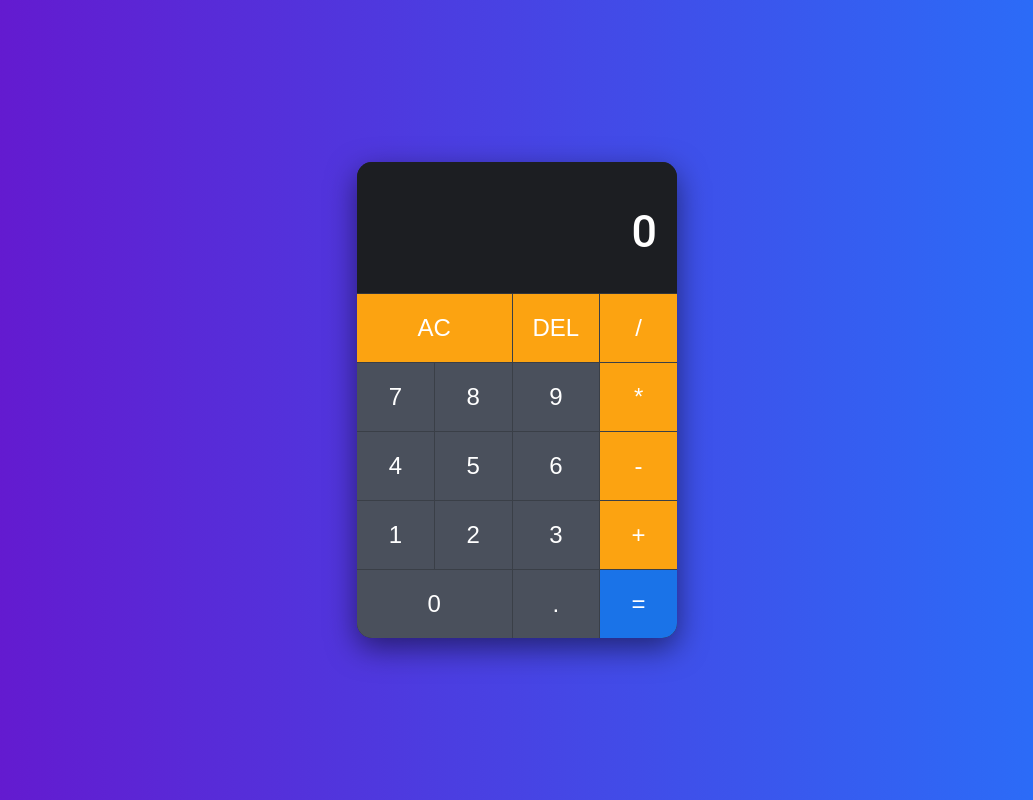
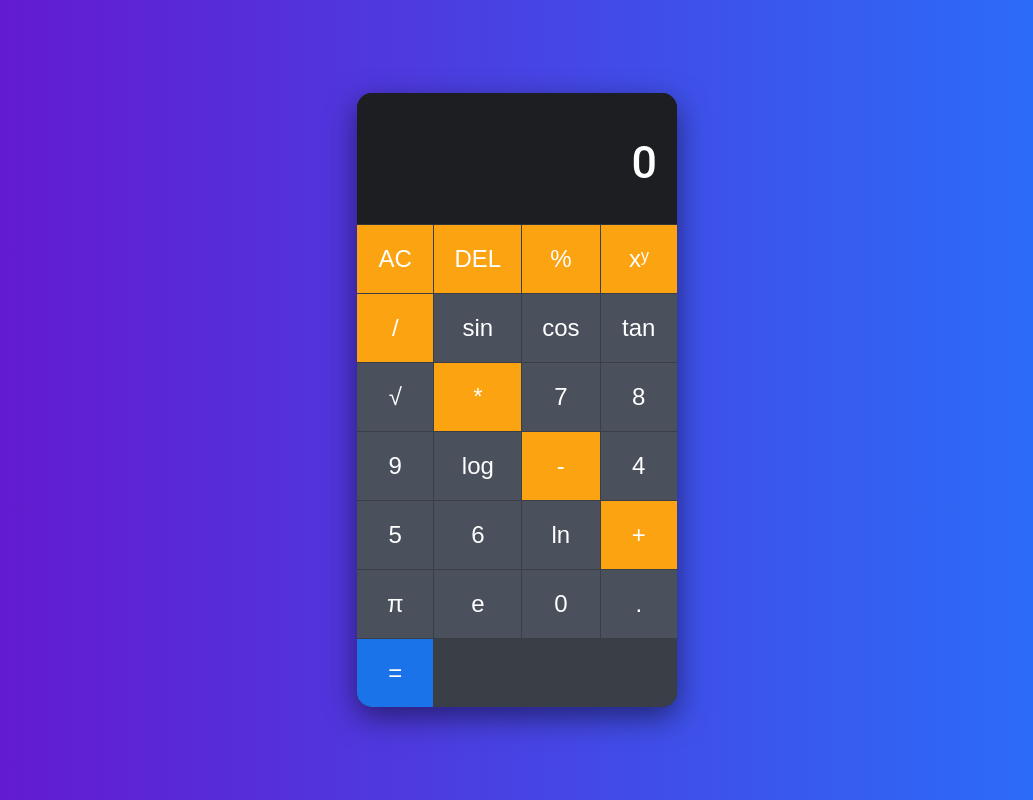
Before and after one commit to saad-pie/simple-calculator-app, a plain HTML site: page index.html in a window 1280 px wide. Shown: the whole page, without its empty margins (123-1156 px from the left). Drawn offline with Linux system fonts and the light colour scheme.

Commit message:
AI edit: update index.html

```diff
--- a/index.html
+++ b/index.html
@@ -1 +1,49 @@
-<!DOCTYPE html><html lang="en"><head><meta charset="UTF-8"><meta name="viewport" content="width=device-width, initial-scale=1.0"><title>Simple Calculator App</title><link rel="stylesheet" href="./style.css"></head><body><div class="calculator"><div class="display"><div data-previous-operand class="previous-operand"></div><div data-current-operand class="current-operand">0</div></div><div class="buttons"><button data-clear class="span-2 operator-btn">AC</button><button data-delete class="operator-btn">DEL</button><button data-operation class="operator-btn">/</button><button data-number>7</button><button data-number>8</button><button data-number>9</button><button data-operation class="operator-btn">*</button><button data-number>4</button><button data-number>5</button><button data-number>6</button><button data-operation class="operator-btn">-</button><button data-number>1</button><button data-number>2</button><button data-number>3</button><button data-operation class="operator-btn">+</button><button data-number class="span-2">0</button><button data-number>.</button><button data-equals class="equals-btn">=</button></div></div><script src="./script.js"></script></body></html>
+<!DOCTYPE html>
+<html lang="en">
+<head>
+    <meta charset="UTF-8">
+    <meta name="viewport" content="width=device-width, initial-scale=1.0">
+    <title>Scientific Calculator App</title>
+    <link rel="stylesheet" href="./style.css">
+</head>
+<body>
+    <div class="calculator">
+        <div class="display">
+            <div data-previous-operand class="previous-operand"></div>
+            <div data-current-operand class="current-operand">0</div>
+        </div>
+        <div class="buttons">
+            <button data-clear class="operator-btn">AC</button>
+            <button data-delete class="operator-btn">DEL</button>
+            <button data-operation="%" class="operator-btn">%</button>
+            <button data-operation="^" class="operator-btn">xʸ</button>
+            <button data-operation="/" class="operator-btn">/</button>
+
+            <button data-scientific-unary-op="sin" class="scientific-btn">sin</button>
+            <button data-scientific-unary-op="cos" class="scientific-btn">cos</button>
+            <button data-scientific-unary-op="tan" class="scientific-btn">tan</button>
+            <button data-scientific-unary-op="sqrt" class="scientific-btn">√</button>
+            <button data-operation="*" class="operator-btn">*</button>
+
+            <button data-number>7</button>
+            <button data-number>8</button>
+            <button data-number>9</button>
+            <button data-scientific-unary-op="log" class="scientific-btn">log</button>
+            <button data-operation="-" class="operator-btn">-</button>
+
+            <button data-number>4</button>
+            <button data-number>5</button>
+            <button data-number>6</button>
+            <button data-scientific-unary-op="ln" class="scientific-btn">ln</button>
+            <button data-operation="+" class="operator-btn">+</button>
+
+            <button data-constant="PI" class="scientific-btn">π</button>
+            <button data-constant="E" class="scientific-btn">e</button>
+            <button data-number>0</button>
+            <button data-number>.</button>
+            <button data-equals class="equals-btn">=</button>
+        </div>
+    </div>
+    <script src="./script.js"></script>
+</body>
+</html>
```
